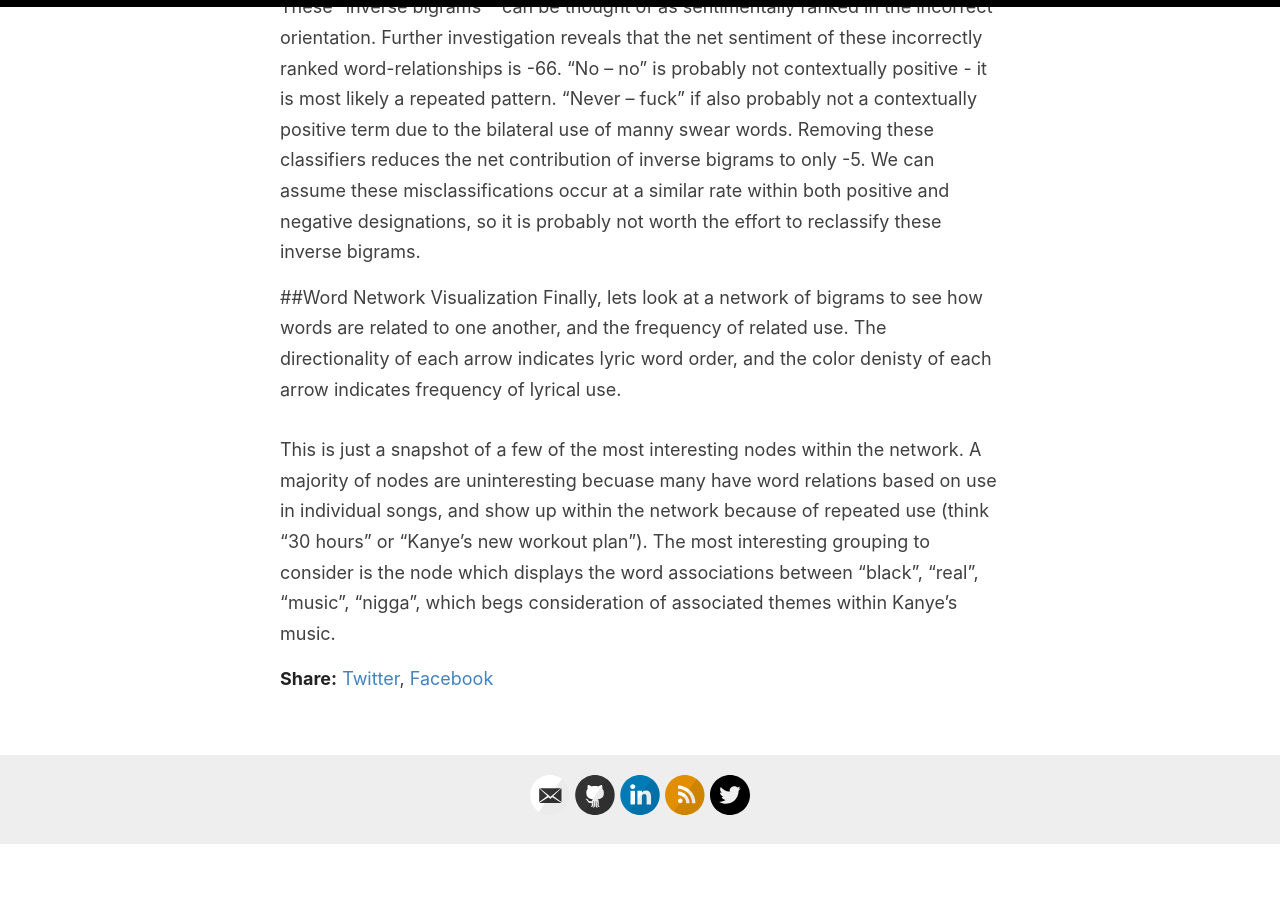
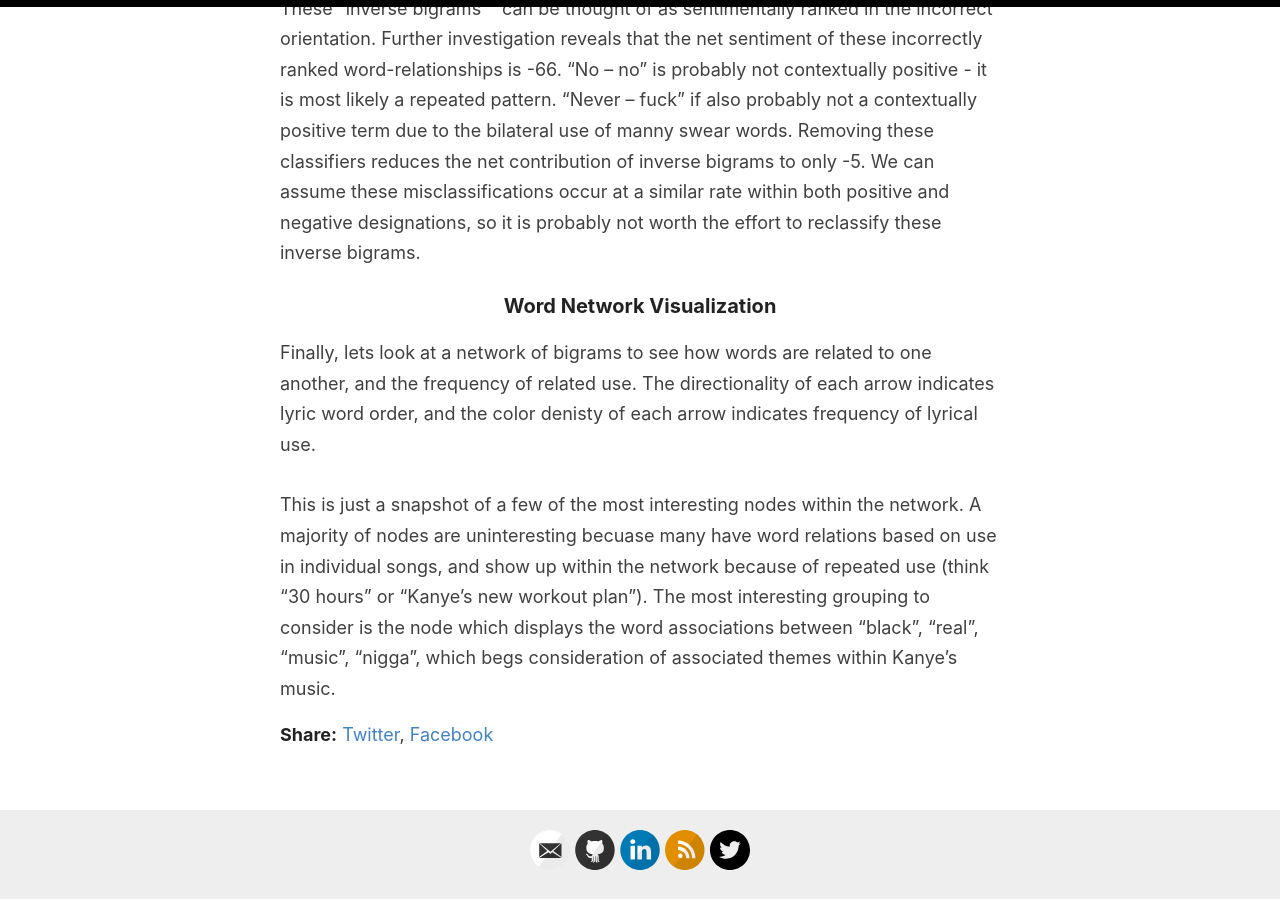
Before and after one commit to wconnell/wconnell.github.io, a Jekyll site: the page built from _posts/2017-06-01-kanye.md, in a window 1280 px wide and 900 px high, scrolled down 2846 px. Built offline with Jekyll 4.4.1, drawn with Linux system fonts in a browser that asks for light colours; before the commit the page ends 3690 px from its top, so only the background shows below that.

```diff
--- a/_posts/2017-06-01-kanye.md
+++ b/_posts/2017-06-01-kanye.md
@@ -6,7 +6,7 @@ categories: [data,code]
 
 ![Source: www.cnn.com/2016/08/29/arts/kanye-west-famous-exhibition/index.html](../images/kanye_figs/kanye_bed.png)
 
-## Introduction
+# Introduction
 Kanye West is one of the most influential entertainers of the past decade. His creative exploits in music production have overflowed into multiple facets of pop culture - including fashion, social media influence, and publicity stunts. The aggregation of his attention-grabbing work coalesces into an exceptional body of "celebrity engineering" work. Before self-proclaimed deity comparisons fueled by the visibility of celebrity life, "Yeezus" was the pink-poloed, backpack-strapped producer creating platforms for others to  communicate to the public through. So... since 'Ye has picked up the mic, what has he said? Can we tease out the crucial moments in his evolution from "man" to "god" through the emotional sentiment of his lyrics?
 
 ### Discography Analysis
@@ -34,7 +34,7 @@ The setiment anlysis is intersting, however it is also very important to also co
 
 These "inverse bigrams"" can be thought of as sentimentally ranked in the incorrect orientation. Further investigation reveals that the net sentiment of these incorrectly ranked word-relationships is -66. "No -- no" is probably not contextually positive - it is most likely a repeated pattern. "Never -- fuck" if also probably not a contextually positive term due to the bilateral use of manny swear words. Removing these classifiers reduces the net contribution of inverse bigrams to only -5. We can assume these misclassifications occur at a similar rate within both positive and negative designations, so it is probably not worth the effort to reclassify these inverse bigrams.
 
-##Word Network Visualization
+### Word Network Visualization
 Finally, lets look at a network of bigrams to see how words are related to one another, and the frequency of related use. The directionality of each arrow indicates lyric word order, and the color denisty of each arrow indicates frequency of lyrical use.
 
 ![](../kanye_figs/bigram.node3.png)
```
